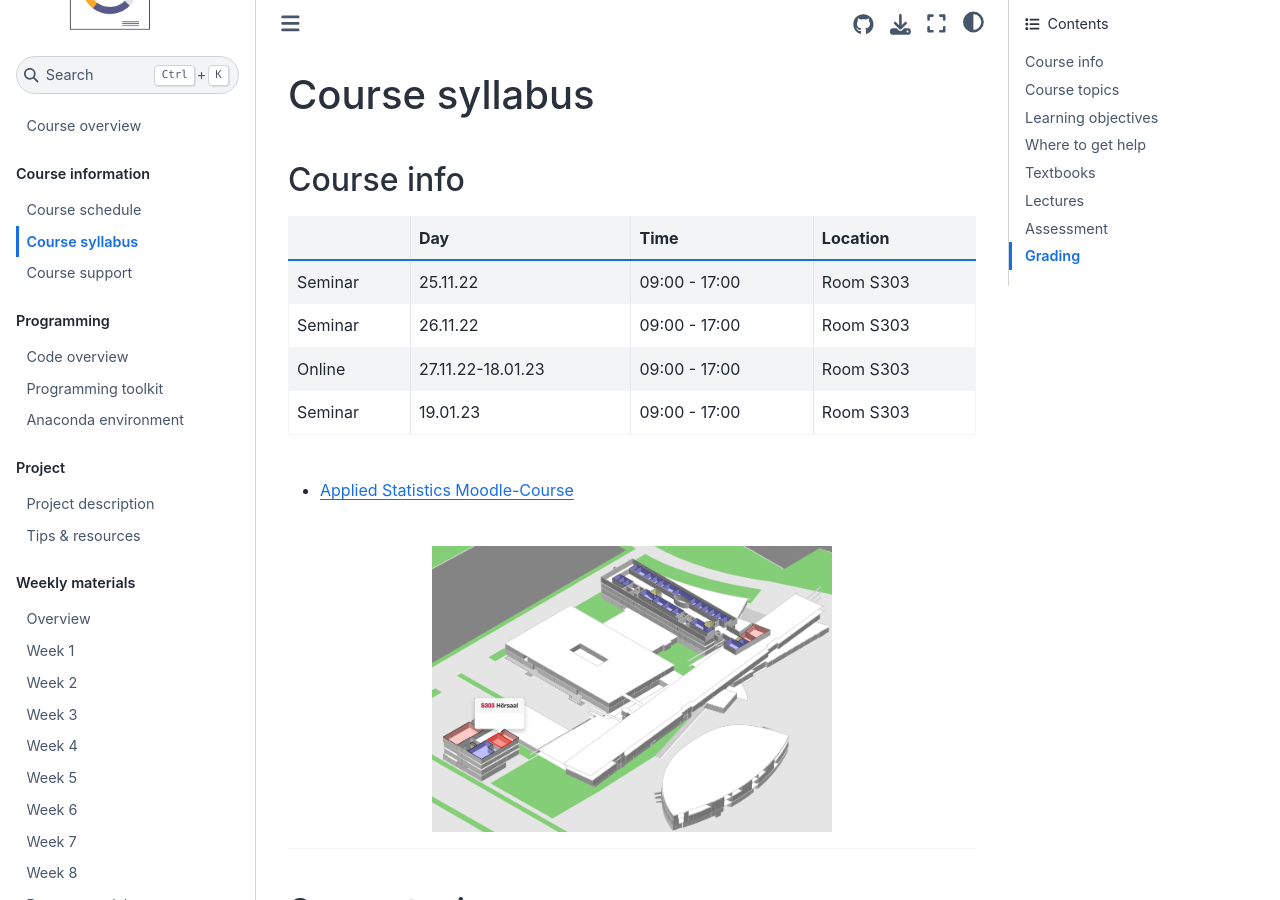
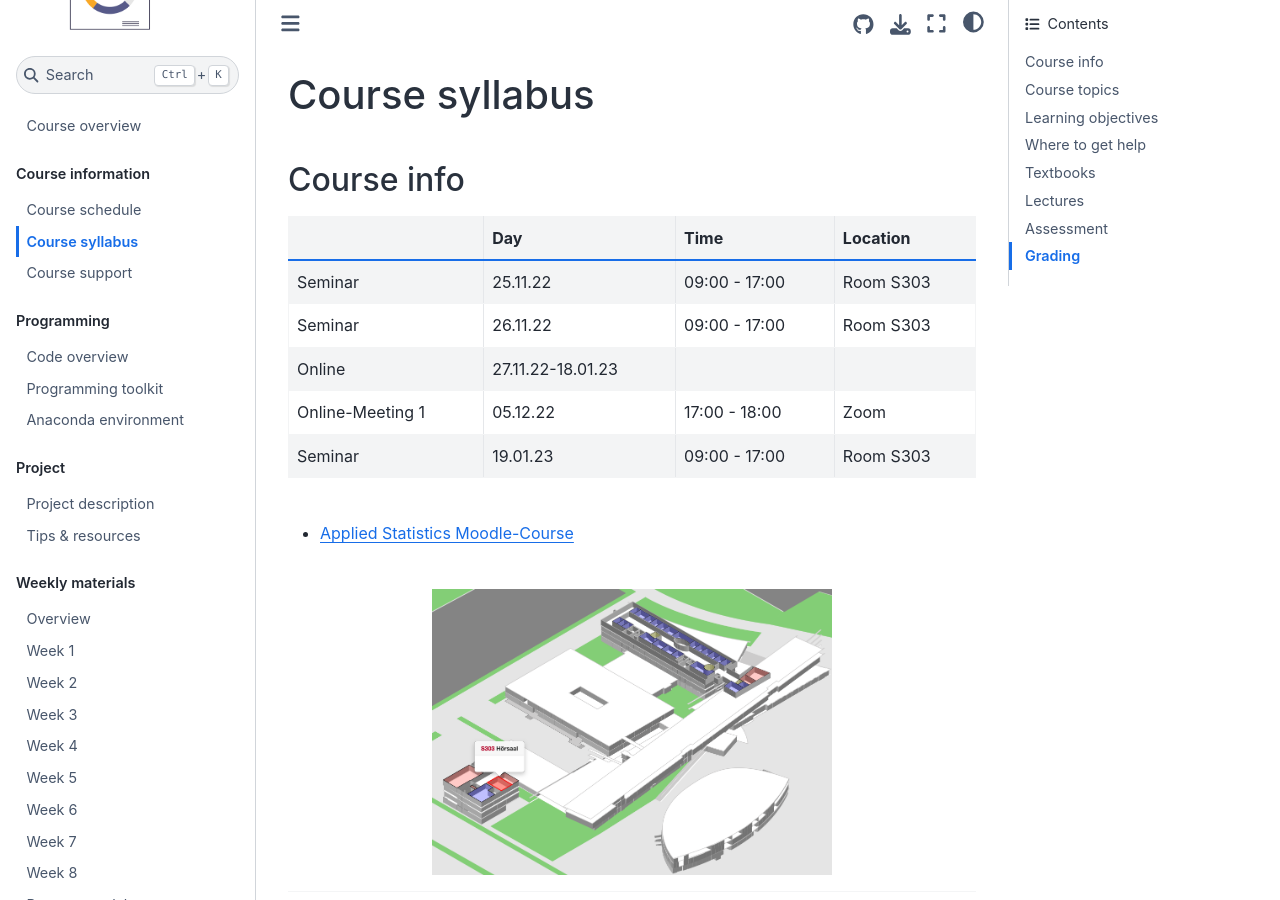
Before and after one commit to as-ws22/website, a Jupyter Book: the page built from docs/course-syllabus.md, in a window 1280 px wide and 900 px high. Built offline with Jupyter Book 1.0.4 settings and Sphinx 7.4.7 and the Sphinx Book theme 1.1.4, drawn with Linux system fonts in a browser that asks for light colours; comment, search, counter and statistics services are not loaded.

Commit message:
Update course-syllabus.md

```diff
--- a/docs/course-syllabus.md
+++ b/docs/course-syllabus.md
@@ -8,7 +8,8 @@
 |-----------        |-----------|-------------------    |-------------|
 | Seminar          | 25.11.22   | 09:00  - 17:00    |  Room S303  |
 | Seminar          | 26.11.22   | 09:00  - 17:00    |  Room S303  |
-| Online          | 27.11.22-18.01.23   | 09:00  - 17:00    |  Room S303  |
+| Online           | 27.11.22-18.01.23   |      |    |
+| Online-Meeting 1 | 05.12.22   | 17:00 - 18:00   | Zoom   |
 | Seminar          | 19.01.23   | 09:00  - 17:00    |  Room S303  |
 
 <br>
```
